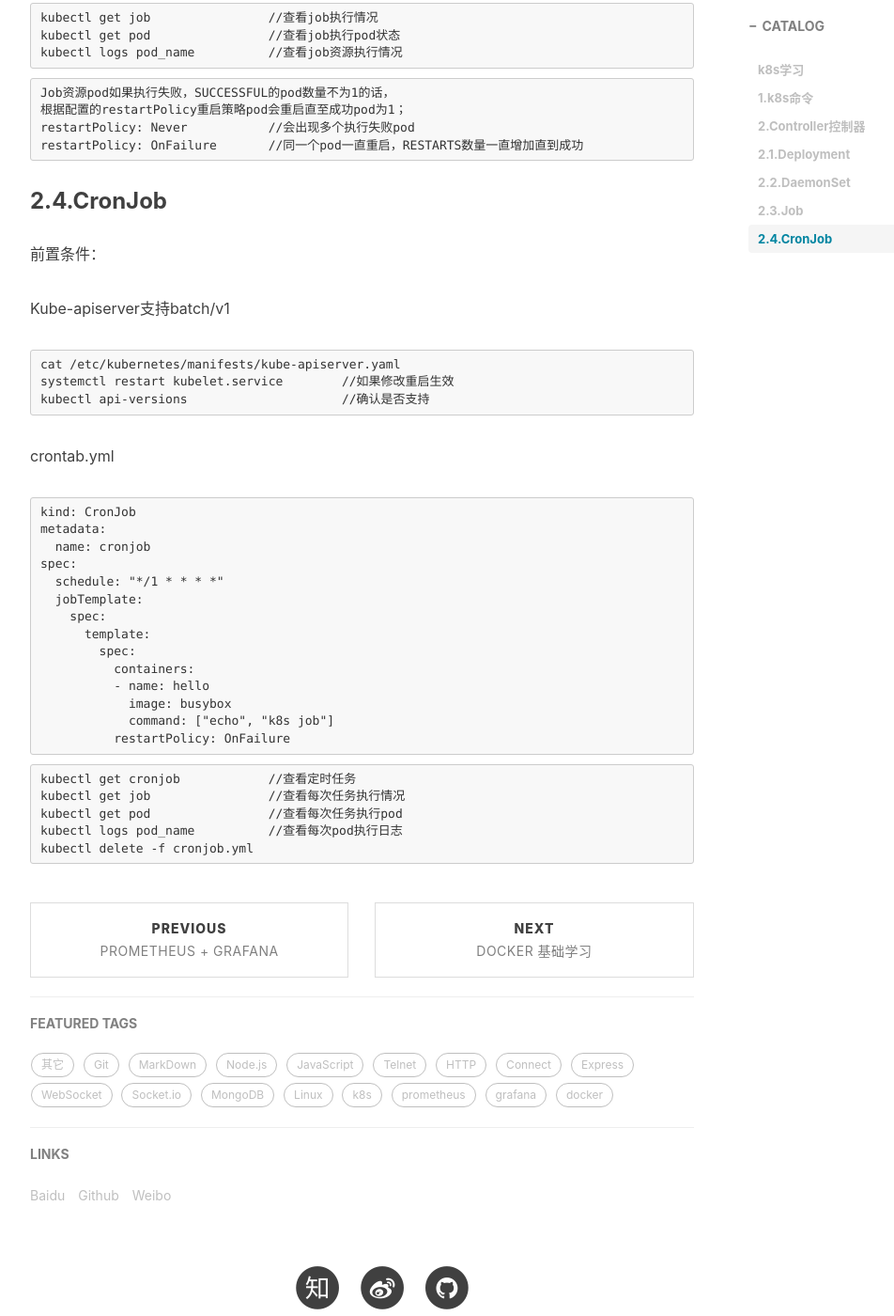
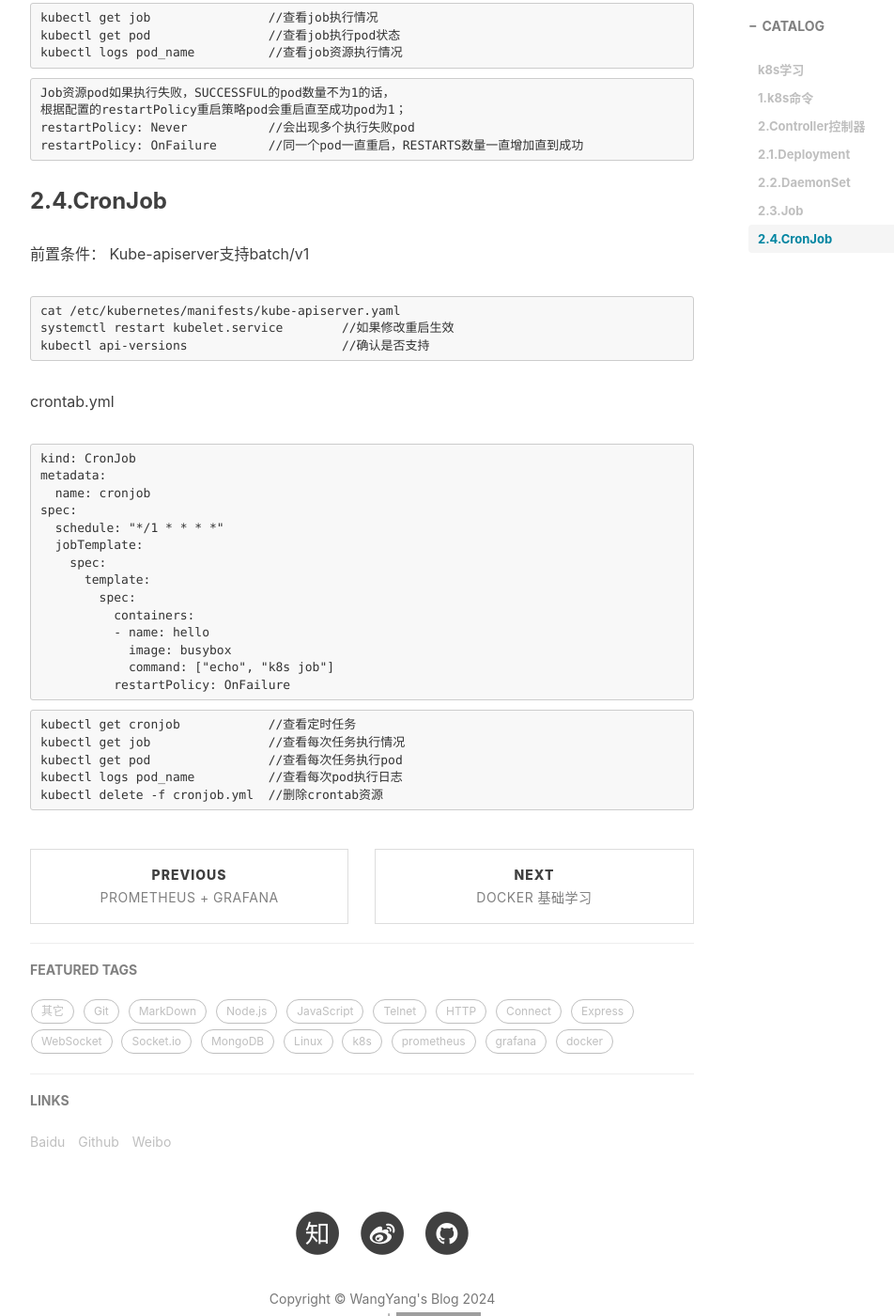
Before and after one commit to wangyang1996/wangyang1996.github.io, a Jekyll site: the page built from _posts/2024-8-25-k8s.md, in a window 1280 px wide and 1400 px high, scrolled down 3808 px. Shown: the whole window at 94% size, without its empty margins (233-1185 px from the left). Built offline with Jekyll 4.4.1, drawn with Linux system fonts in a browser that asks for light colours; nearby versions of some CDN libraries; comment, search, counter and statistics services are not loaded; grey boxes are pictures that could not be loaded.

Commit message:
modify k8s.md

````diff
--- a/_posts/2024-8-25-k8s.md
+++ b/_posts/2024-8-25-k8s.md
@@ -206,9 +206,7 @@ restartPolicy: OnFailure       //同一个pod一直重启，RESTARTS数量一直
 
 ### 2.4.CronJob
 
-前置条件：
-
-Kube-apiserver支持batch/v1
+前置条件： Kube-apiserver支持batch/v1
 
 ```
 cat /etc/kubernetes/manifests/kube-apiserver.yaml
@@ -240,5 +238,5 @@ kubectl get cronjob            //查看定时任务
 kubectl get job                //查看每次任务执行情况
 kubectl get pod                //查看每次任务执行pod
 kubectl logs pod_name          //查看每次pod执行日志
-kubectl delete -f cronjob.yml
+kubectl delete -f cronjob.yml  //删除crontab资源
 ```
````
